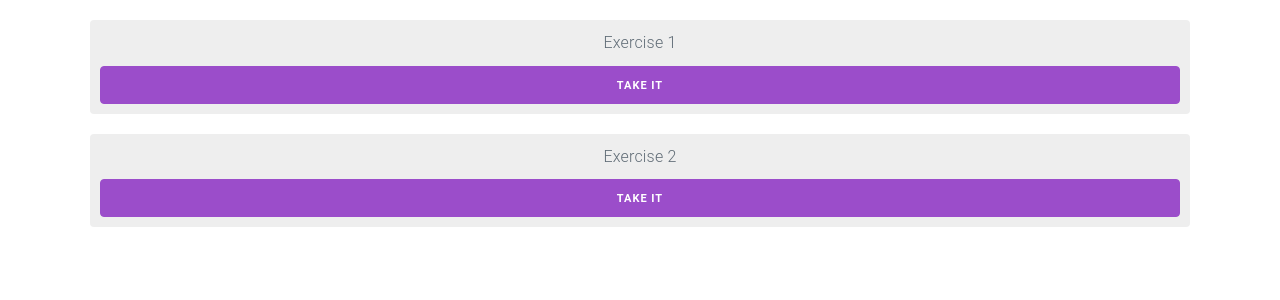
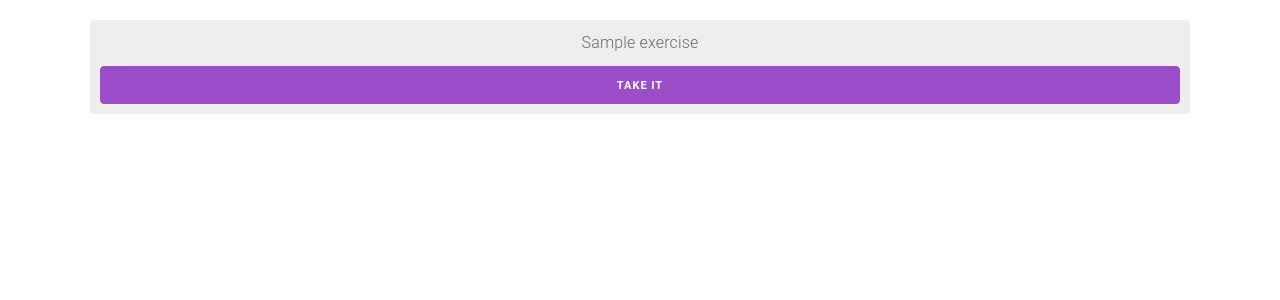
Before and after one commit to CPNV-ES/ExerciseLoop, a PHP site: template src/resources/views/exercise-list.php in a window 1280 px wide. Shown: the part 50-350 px from the top of the page. Run offline with PHP 8.4, Linux system fonts and the light colour scheme; the template is opened without the code that fills it: most values are stand-ins (such as "Sample title", 1, 10 or a date in 2020); some libraries are stand-ins or nearby versions.

Commit message:
Update Exercises views

```diff
--- a/src/resources/views/exercise-list.php
+++ b/src/resources/views/exercise-list.php
@@ -4,17 +4,15 @@
 
 <section class="container">
   <ul id="ansering-list">
+
+  <?php foreach ($exercises as $exercise) : ?>
     <li class="row">
       <div class="column card">
-        <div class="title">Exercise 1</div>
-        <a class="button" href="/exercise/1/answer">Take it</a>
+        <div class="title"><?= $exercise->title ?></div>
+        <a class="button" href="/exercise/<?= $exercise->id ?>/answer">Take it</a>
       </div>
     </li>
-    <li class="row">
-      <div class="column card">
-        <div class="title">Exercise 2</div>
-        <a class="button" href="/exercise/2/answer">Take it</a>
-      </div>
-    </li>
+    <?php endforeach ?>
+
   </ul>
 </section>
```
Also changed, not shown: src/resources/views/exercise-answering.php (+9 -8 lines).
